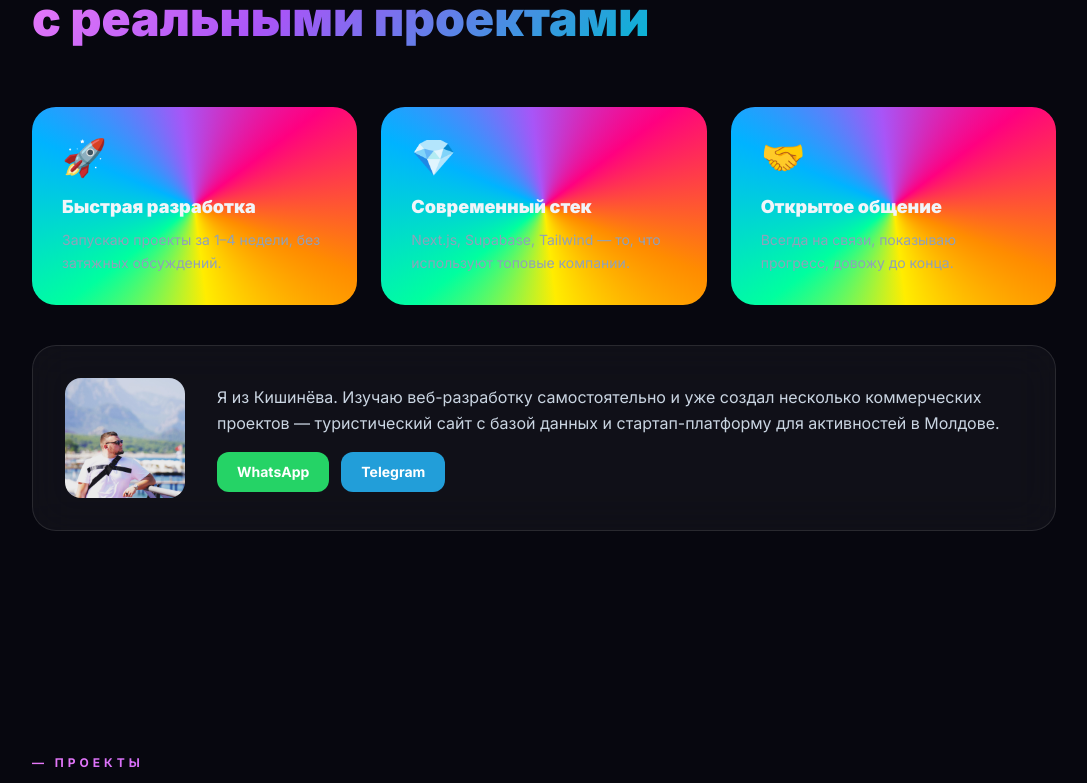
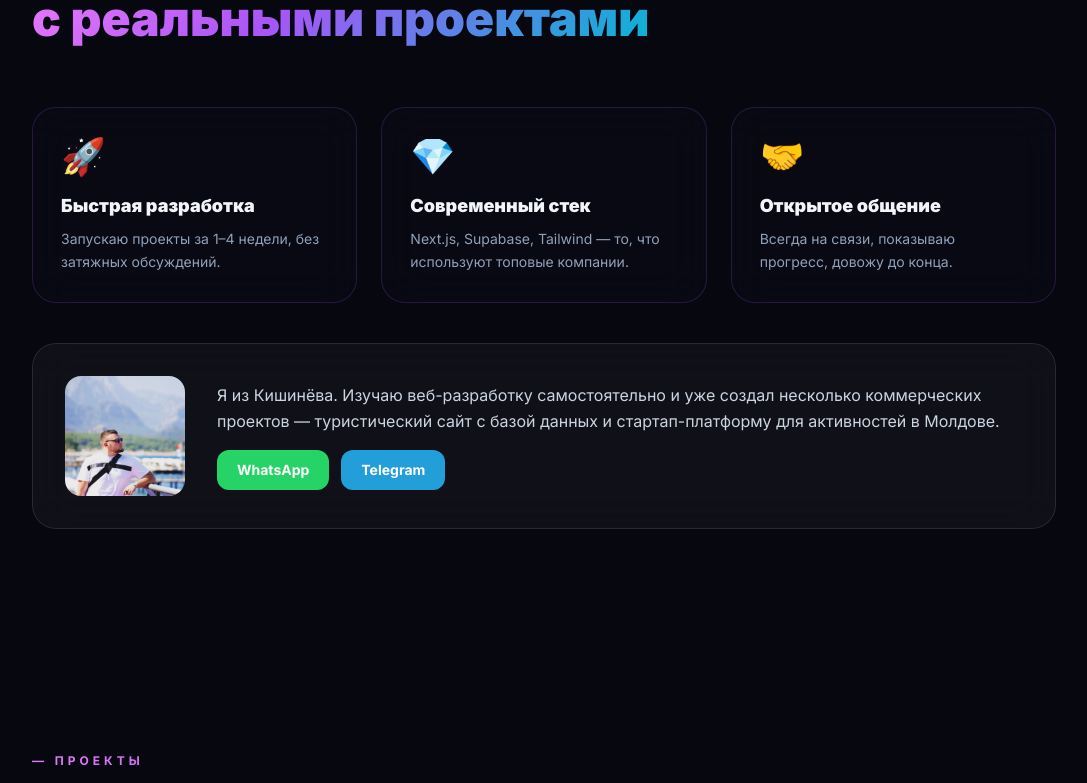
Before and after one commit to boomerang1312/portfolio, a Next.js app: page / in a window 1280 px wide. Shown: the part 997-1780 px from the top of the page, without its empty margins (96-1183 px from the left). Built offline with nearby package versions, Linux system fonts and the light colour scheme.

Commit message:
Remove rainbow border, add purple spotlight hover effect

```diff
--- a/app/page.tsx
+++ b/app/page.tsx
@@ -45,16 +45,28 @@ function useTypewriter(texts: string[]) {
 /* ─── 3D Tilt card ──────────────────────────────────────────── */
 function TiltCard({ children, className="", style={} }: { children:React.ReactNode; className?:string; style?:React.CSSProperties }) {
   const ref  = useRef<HTMLDivElement>(null);
+  const [glow, setGlow] = useState({x:50,y:50,on:false});
   const move = useCallback((e:React.MouseEvent) => {
     const el = ref.current; if(!el) return;
     const r  = el.getBoundingClientRect();
     const x  = (e.clientX - r.left) / r.width  - 0.5;
     const y  = (e.clientY - r.top)  / r.height - 0.5;
     el.style.transform = `perspective(800px) rotateY(${x*18}deg) rotateX(${-y*18}deg) scale3d(1.03,1.03,1.03)`;
+    setGlow({x:(e.clientX-r.left)/r.width*100, y:(e.clientY-r.top)/r.height*100, on:true});
   },[]);
-  const leave = useCallback(()=>{ if(ref.current) ref.current.style.transform="perspective(800px) rotateY(0deg) rotateX(0deg) scale3d(1,1,1)"; },[]);
+  const leave = useCallback(()=>{
+    if(ref.current) ref.current.style.transform="perspective(800px) rotateY(0deg) rotateX(0deg) scale3d(1,1,1)";
+    setGlow(g=>({...g,on:false}));
+  },[]);
   return (
-    <div ref={ref} onMouseMove={move} onMouseLeave={leave} className={`rainbow-border glass rounded-3xl transition-transform duration-200 ${className}`} style={{...style,transformStyle:"preserve-3d"}}>
+    <div ref={ref} onMouseMove={move} onMouseLeave={leave}
+      className={`rounded-3xl transition-transform duration-200 relative overflow-hidden ${className}`}
+      style={{...style, transformStyle:"preserve-3d", background:"rgba(10,10,20,0.85)", backdropFilter:"blur(20px)",
+        border:"1px solid rgba(168,85,247,0.2)"}}>
+      <div className="absolute inset-0 pointer-events-none transition-opacity duration-300" style={{
+        opacity: glow.on ? 1 : 0,
+        background:`radial-gradient(circle at ${glow.x}% ${glow.y}%, rgba(168,85,247,0.15) 0%, transparent 60%)`,
+      }}/>
       {children}
     </div>
   );
```
